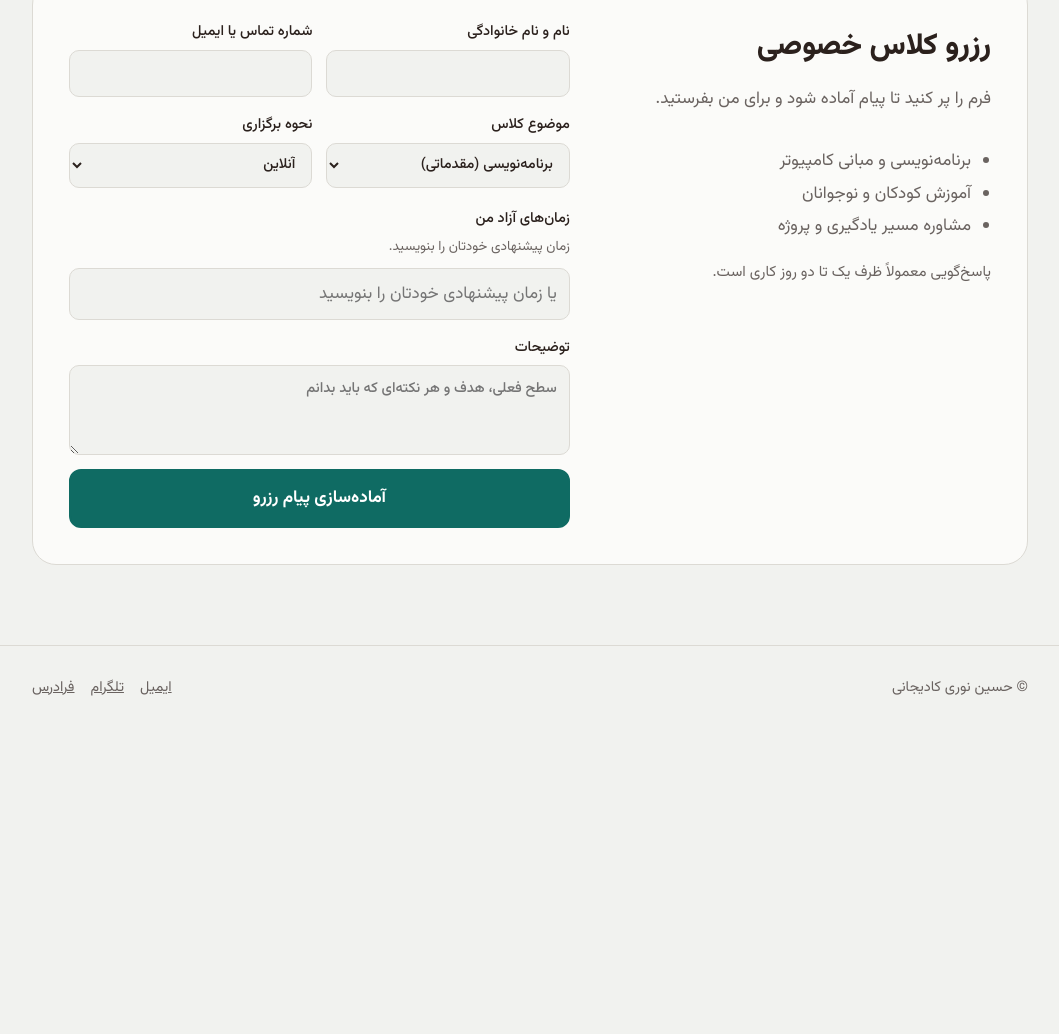
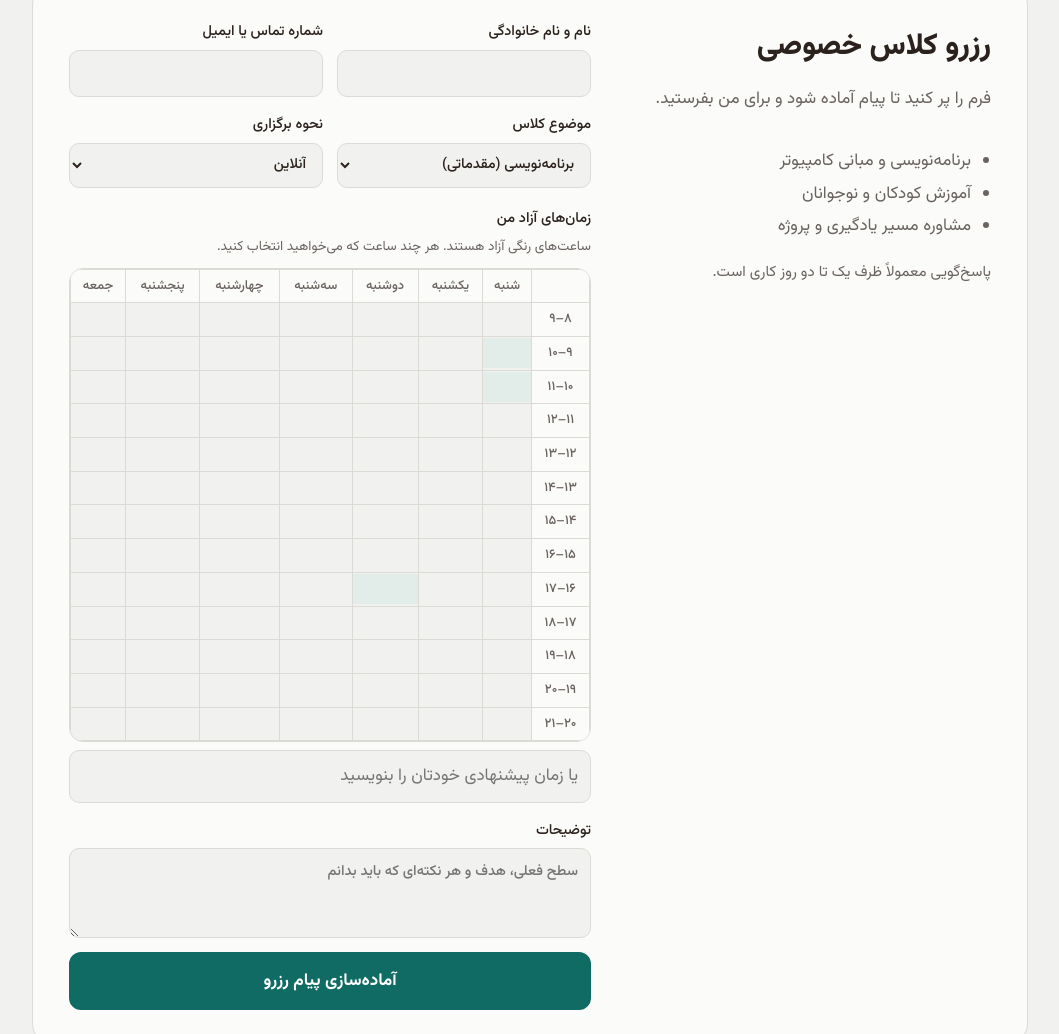
Before and after one commit to hosseinnouri14/mysite, a plain HTML site: page index.html in a window 1280 px wide. Shown: the part 3008-4042 px from the top of the page, without its empty margins (110-1169 px from the left). Before the commit the page ends 3737 px from the top, so only its background shows below. Drawn offline with Linux system fonts and the light colour scheme.

Commit message:
Update index.html

```diff
--- a/index.html
+++ b/index.html
@@ -216,7 +216,7 @@ var DAYS=["شنبه","یکشنبه","دوشنبه","سه‌شنبه","چهارش
 var fa=function(n){return Number(n).toLocaleString('fa-IR')};
 // زمان‌های آزاد: هر مورد «روز-ساعت شروع» است. روز: ۰=شنبه ۱=یکشنبه ۲=دوشنبه ۳=سه‌شنبه ۴=چهارشنبه ۵=پنجشنبه ۶=جمعه
 // مثال: "0-9" یعنی شنبه ساعت ۹ تا ۱۰ و "2-16" یعنی دوشنبه ساعت ۱۶ تا ۱۷
-var SLOTS=[];
+var SLOTS=["0-9","0-10","2-16"];
 var free=new Set(SLOTS),sel=new Set();
 var $=function(i){return document.getElementById(i)};
 var f=$('f'),out=$('out'),txt=$('txt');
```
